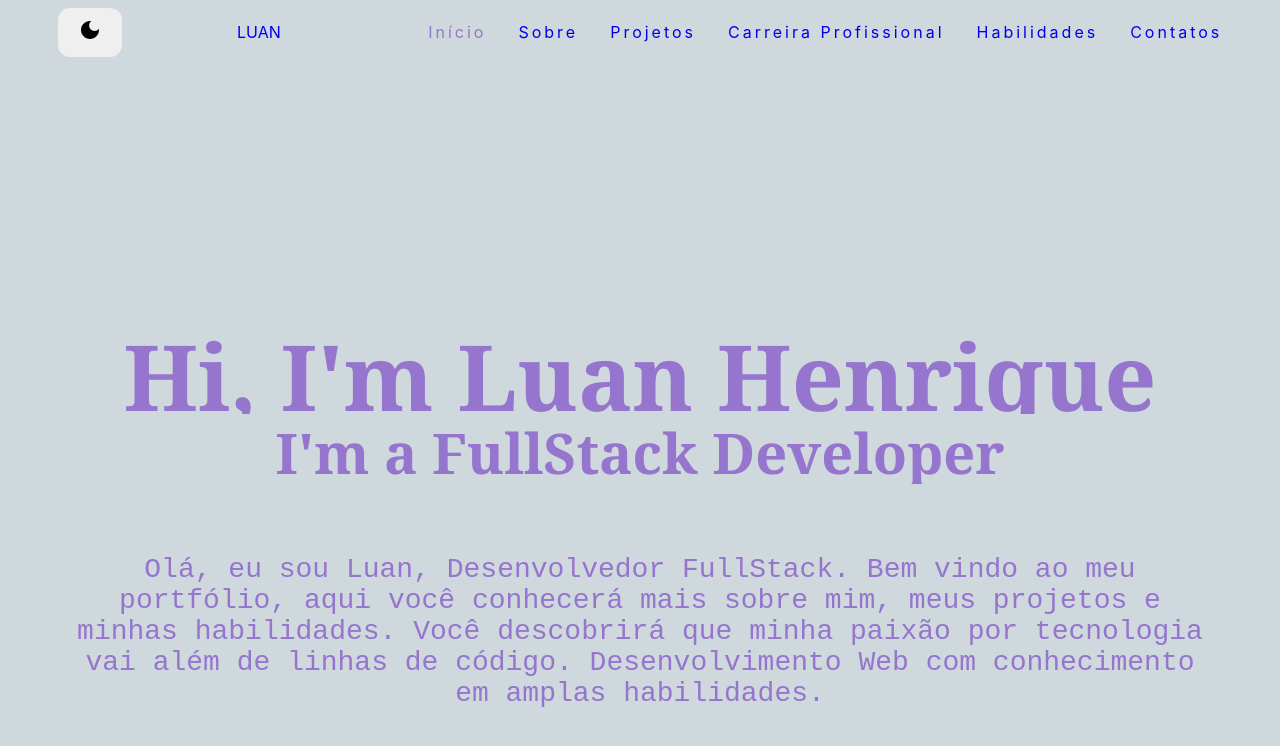
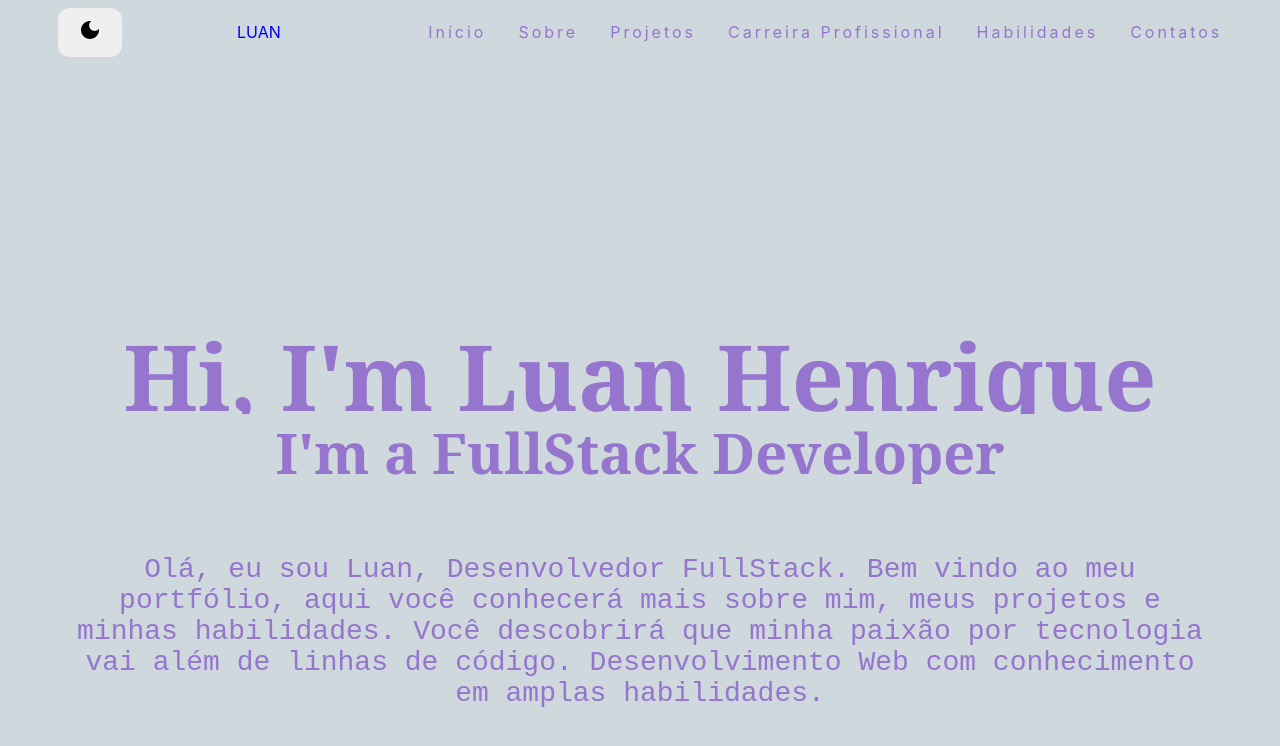
Before and after one commit to Luanh03/luan-app, a React (Create React App) app: page / in a window 1280 px wide. Shown: the top 746 px of the page. Built offline with nearby package versions, Linux system fonts and the light colour scheme.

Commit message:
Ajustes navbar

```diff
--- a/src/components/Bio.js
+++ b/src/components/Bio.js
@@ -31,6 +31,9 @@ export default function Bio(){
                 pelo Centro Universitário do Distrito Federal (UDF). Sempre estou buscando aprimorar minhas técnicas e meus conhecimentos através de cursos
                 voltados para as áreas que eu tenho interesse. Abstrair e solucionar problemas é o que me motiva a continuar nesse caminho, isto para mim vai muito além de apenas trabalho
                 estar em contato com o código é algo que eu realmente trato como além de trabalho, algo que sou obcecado.
+                Tenho como experiência na área da tecnologia um estágio realizado no Conselho Federal de Engenharia e Agronomia (Confea), usando como principais ferramentas
+                ASP.NET Core, C#, .NET, Entity Framework, Microsotft Sql Server e Git, desenvolvendo softwares, colaborando em projetos de grande escala, participação na elaboração e
+                validação dos requisitos de software, acompanhamento de projetos em produção e aquisição de conhecimento prático sobre o ciclo de vida de desenvolvimento de software.
             </p>
         </Grid>
     );
--- a/src/containers/Home.js
+++ b/src/containers/Home.js
@@ -29,11 +29,11 @@ export default function Home(){
                 <a  className="LogoNavBar" href="/">LUAN</a>
                 <ul className="ListNavBar">
                     <li className="ItemNavBar"><a>Início</a></li>
-                    <li className="ItemNavBar"><a href="/">Sobre</a></li>
-                    <li className="ItemNavBar"><a href="/">Projetos</a></li>
-                    <li className="ItemNavBar"><a href="/">Carreira Profissional</a></li>
-                    <li className="ItemNavBar"><a href="/">Habilidades</a></li>
-                    <li className="ItemNavBar"><a href="/">Contatos</a></li>
+                    <li className="ItemNavBar"><a>Sobre</a></li>
+                    <li className="ItemNavBar"><a>Projetos</a></li>
+                    <li className="ItemNavBar"><a>Carreira Profissional</a></li>
+                    <li className="ItemNavBar"><a>Habilidades</a></li>
+                    <li className="ItemNavBar"><a>Contatos</a></li>
                 </ul>
             </Grid>
             <Header />
```
Also changed, not shown: src/index.css (line endings or trailing spaces).
